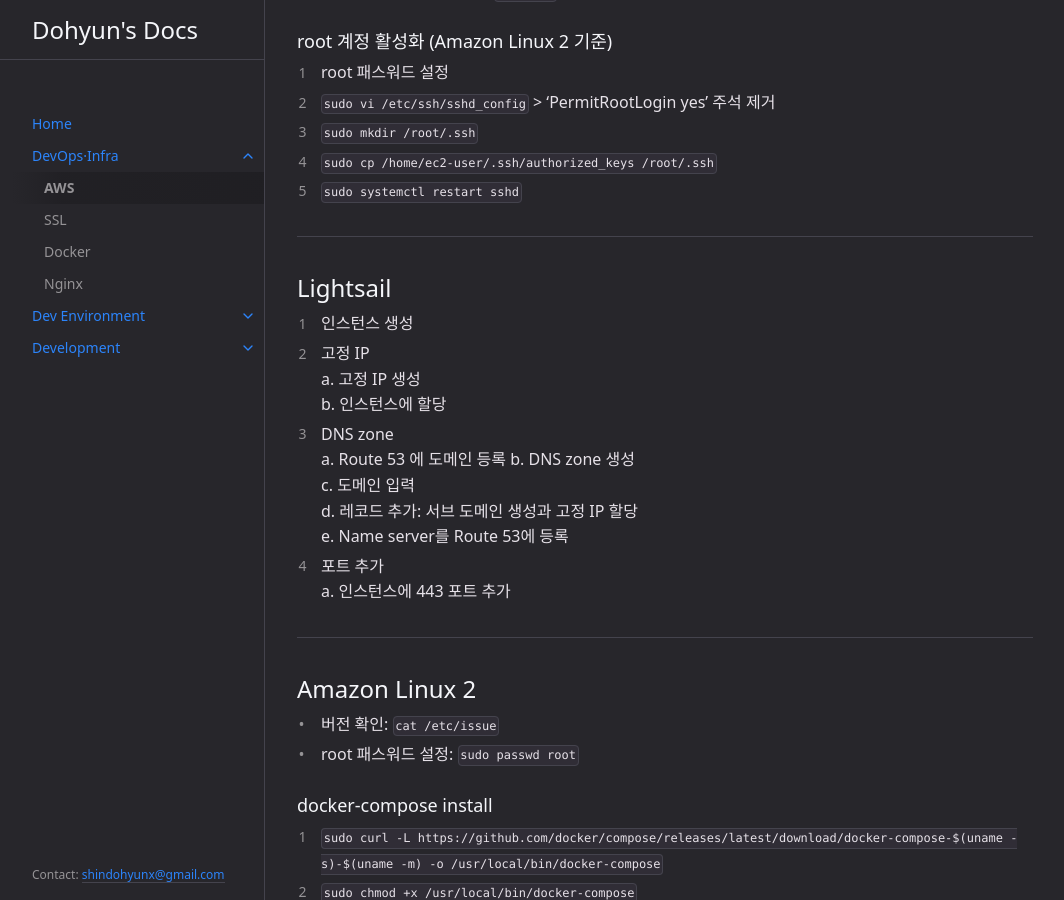
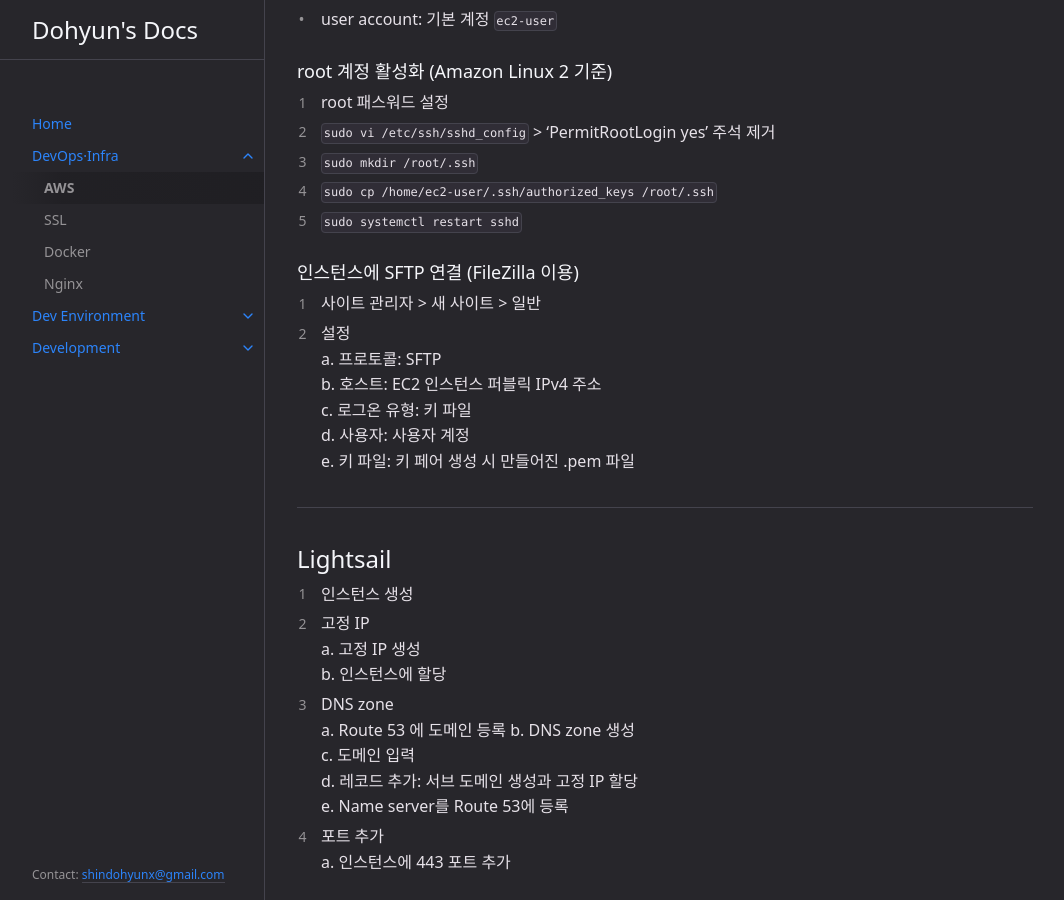
Before and after one commit to shindohyun/shindohyun.github.io, a Jekyll site: the page built from docs/devops-infra/aws.md, in a window 1280 px wide and 900 px high, scrolled down 1195 px. Shown: the whole window, without its empty margins (107-1171 px from the left). Built offline with Jekyll 4.4.1, drawn with Linux system fonts in a browser that asks for light colours; some of the changed text lies outside the part shown.

Commit message:
[추가] EC2 인스턴스에 SFTP 연결

```diff
--- a/docs/devops-infra/aws.md
+++ b/docs/devops-infra/aws.md
@@ -53,6 +53,15 @@
 4. `sudo cp /home/ec2-user/.ssh/authorized_keys /root/.ssh`
 5. `sudo systemctl restart sshd`
 
+### 인스턴스에 SFTP 연결 (FileZilla 이용)
+1. 사이트 관리자 > 새 사이트 > 일반
+2. 설정
+  a. 프로토콜: SFTP
+  b. 호스트: EC2 인스턴스 퍼블릭 IPv4 주소
+  c. 로그온 유형: 키 파일
+  d. 사용자: 사용자 계정
+  e. 키 파일: 키 페어 생성 시 만들어진 .pem 파일
+
 ---
 
 ## Lightsail
```
